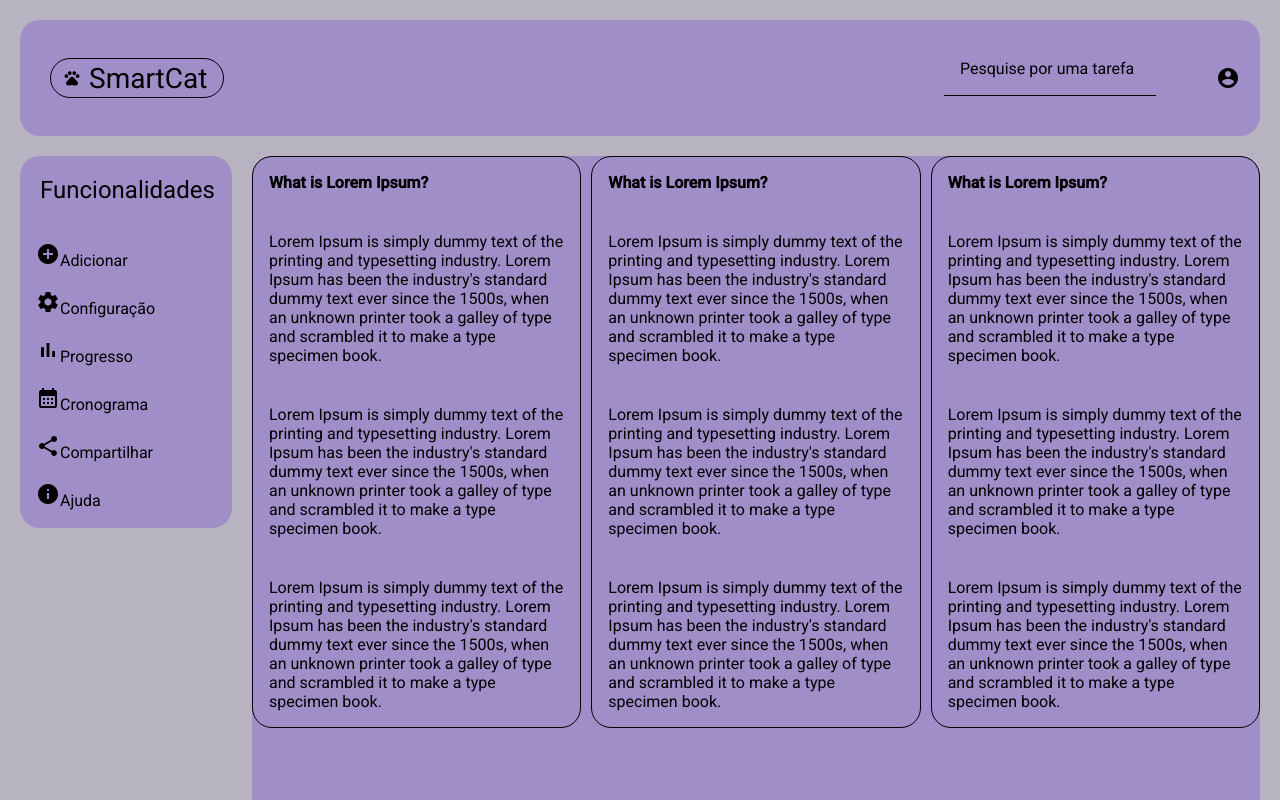
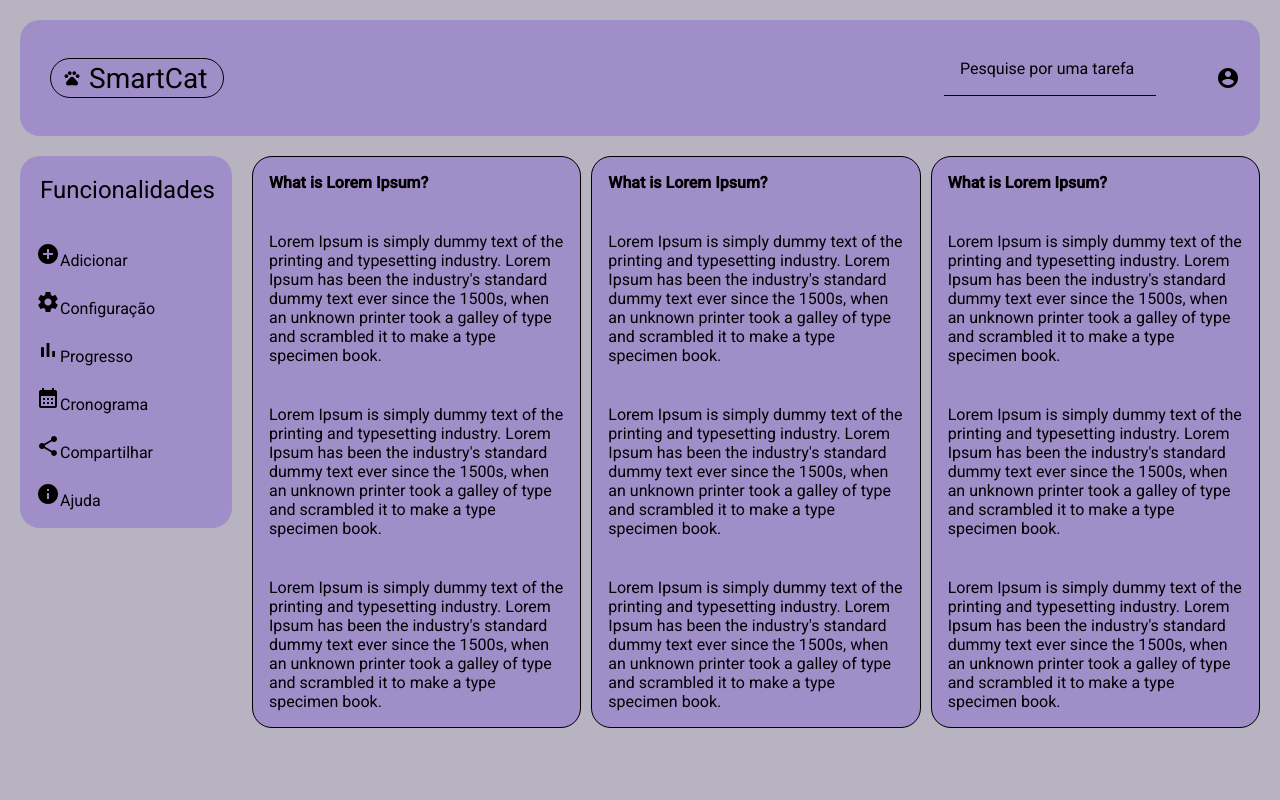
Before and after one commit to felipecartaxo/pweb1-angular-smartcat, an Angular app in the folder smartcat-projeto/: page / in a window 1280 px wide. Shown: the top 800 px of the page. Built offline with nearby package versions, Linux system fonts and the light colour scheme.

Commit message:
ajustes após criação de novos componentes

```diff
--- a/smartcat-projeto/src/app/app.component.css
+++ b/smartcat-projeto/src/app/app.component.css
@@ -15,7 +15,7 @@
 app-quadro {
     margin-right: 20px;
     border-radius: 20px;
-    background-color: #a08ec8;
+    background-color: #b7b3c1;
     flex-grow: 8;
     flex-basis: 80%;
     margin-bottom: 20px;
```
